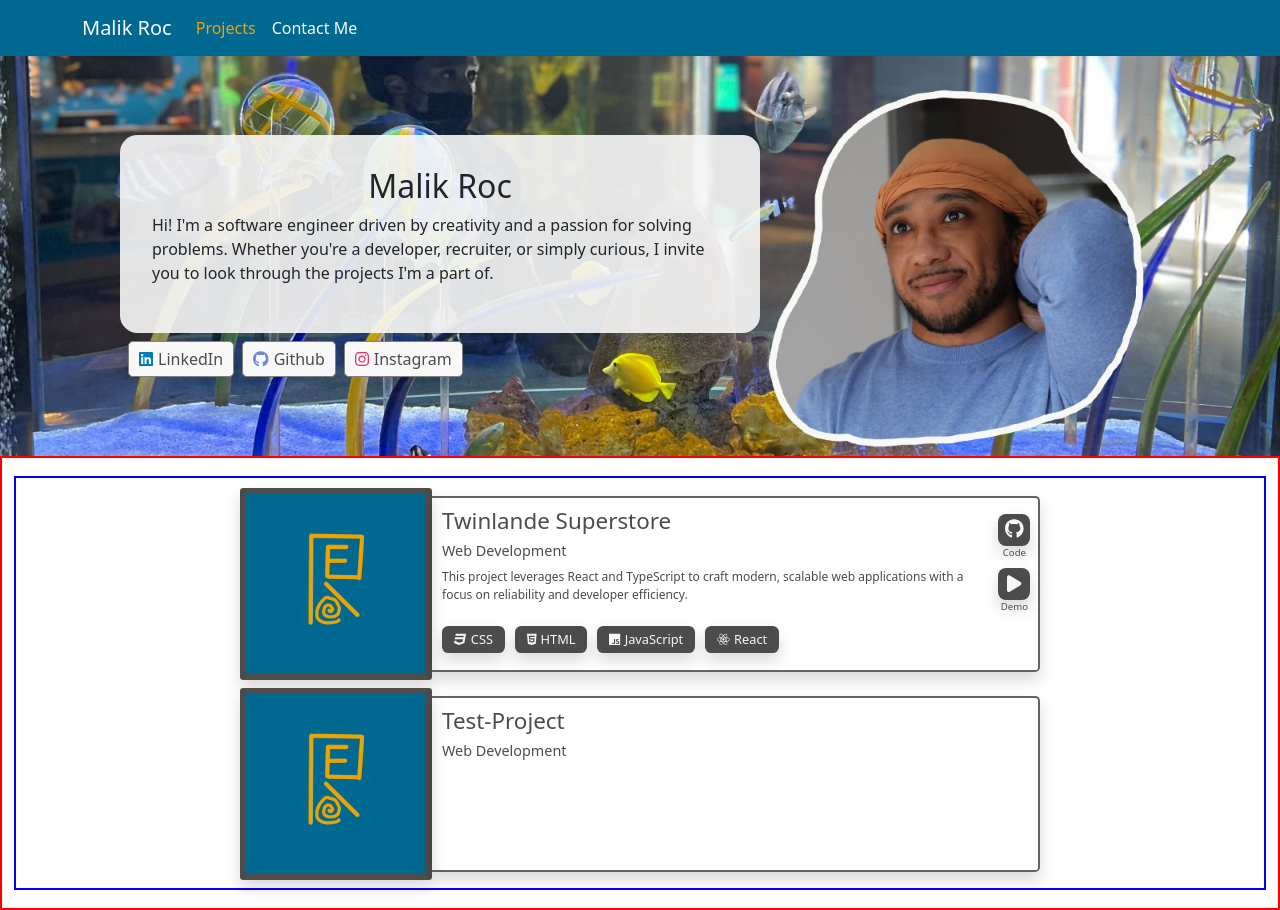
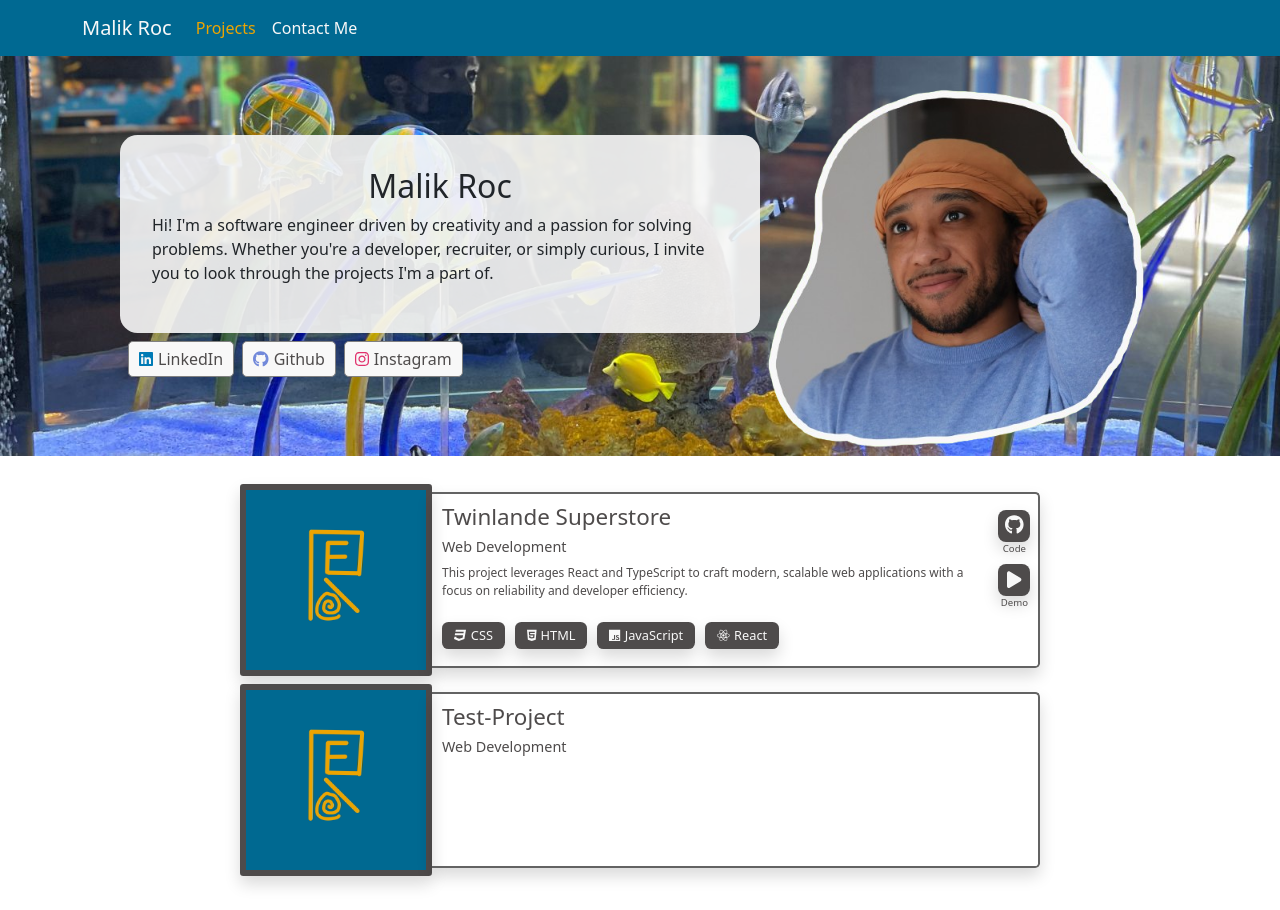
Before and after one commit to rocstory/rocstory.github.io-old, a React (Create React App) app: page / in a window 1280 px wide. Built offline with nearby package versions, Linux system fonts and the light colour scheme.

Commit message:
060424 - removing debugs

```diff
--- a/src/pages/ProjectsPage/ProjectsPage.tsx
+++ b/src/pages/ProjectsPage/ProjectsPage.tsx
@@ -13,11 +13,11 @@ function ProjectsPage() {
 
     return (
         <Container
-            className='project-page page debugr'
+            className='project-page page'
             fluid
         >
             <div
-                className={`project-list debugb`}
+                className={`project-list`}
             >
                 {
                     visibleProjects.map((projectName) =>
```
